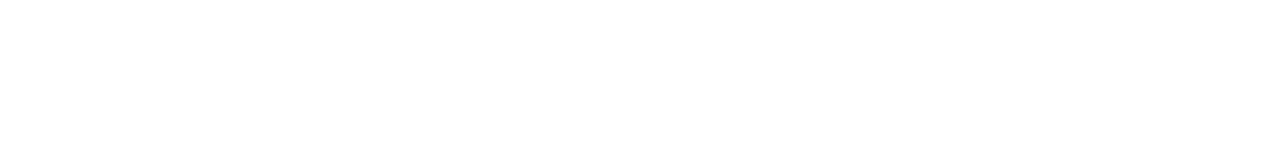
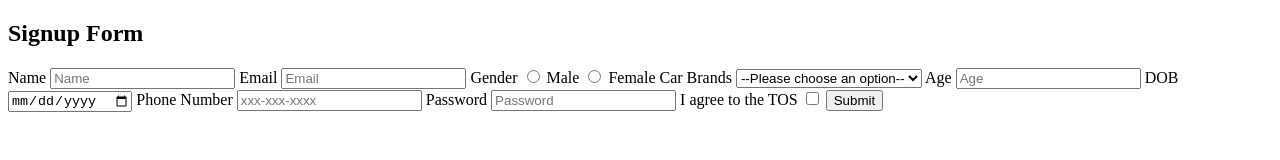
Before and after one commit to acciojob/signup-form-car-mayur-jadhav07, a website: page main.html in a window 1280 px wide. Drawn offline with Linux system fonts and the light colour scheme.

Commit message:
created a submission

```diff
--- a/main.html
+++ b/main.html
@@ -8,6 +8,50 @@
 
 <body>
 	<!-- the entire body must be written by student -->
+	<div class="container">
+  <h2>Signup Form</h2>
+  <form action="#" method="post">
+    <label for="name">Name</label>
+    <input type="text" id="name" placeholder="Name" required />
+    <label for="email">Email</label>
+    <input type="email" id="email" name="email" placeholder="Email" required />
+
+    <label>Gender</label>
+
+    <input type="radio" id="gender_m" name="gender" required />
+	  <label for="gender_m">Male</label>
+
+    <input type="radio" id="gender_f" name="gender" required />
+	  <label for="gender_f">Female</label>
+
+    <label for="cars">Car Brands</label>
+    <select id="cars" name="cars" required>
+      <option value="" disabled selected>--Please choose an option--</option>
+      <option value="Toyota">Toyota</option>
+      <option value="Honda">Honda</option>
+      <option value="Ford">Ford</option>
+      <option value="Chevrolet">Chevrolet</option>
+    </select>
+
+    <label for="age">Age</label>
+    <input type="number" id="age" placeholder="Age" required />
+
+    <label for="dob">DOB</label>
+    <input type="date" id="dob" required />
+
+    <label for="tel">Phone Number</label>
+    <input type="tel" id="tel" placeholder="xxx-xxx-xxxx" />
+
+    <label for="password">Password</label>
+    <input type="password" id="password" placeholder="Password" required />
+
+    <label for="tos">I agree to the TOS</label>
+    <input type="checkbox" id="tos" required />
+
+    <button type="submit">Submit</button>
+  </form>
+</div>
+
     <script type="text/javascript" src="./script.js">
 </script>
 
```
Also changed, not shown: styles.css (line endings or trailing spaces).
